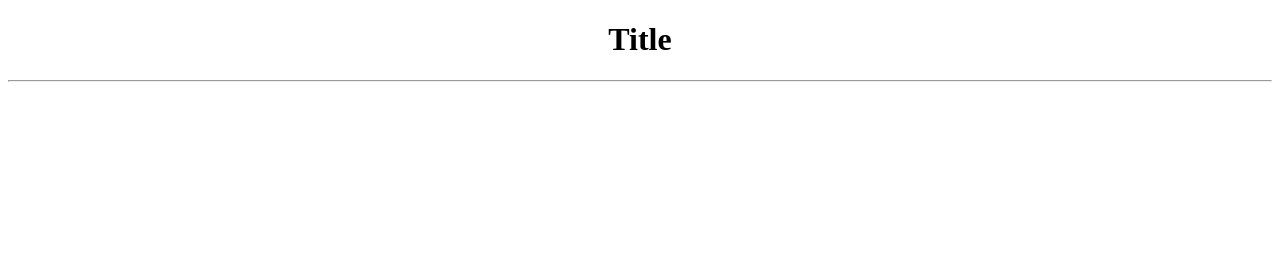
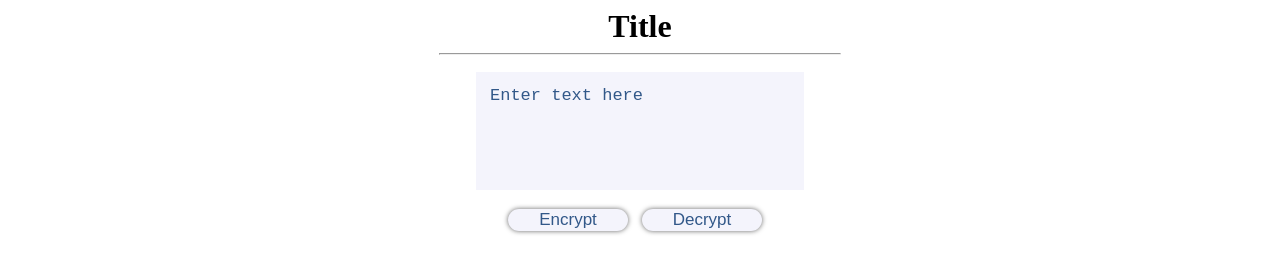
Before and after one commit to Delbelt/Challenge-Oracle-Encrypt, a plain HTML site: page public/index.html in a window 1280 px wide. Drawn offline with Linux system fonts and the light colour scheme.

Commit message:
add components and styles to index

```diff
--- a/public/index.html
+++ b/public/index.html
@@ -15,6 +15,13 @@
             <h1 class='title_page'>Title</h1>
             <hr>
         </header>
-        <script src='../src/index.js'></script>
+
+        <div>
+            <textarea name="" id="txt" cols="30" rows="5" maxlength=100 placeholder="Enter text here"></textarea>
+            <br>
+            <button id="encriptar">Encrypt</button> <button id="desencriptar">Decrypt</button>
+        </div>
+
+        <script src="../src/index.js"></script>
     </body>
 </html>
--- a/src/style/index.css
+++ b/src/style/index.css
@@ -2,3 +2,75 @@ body
 {
     text-align: center;
 }
+
+div
+{
+    place-items: center;
+    align-items: center;
+}
+
+button
+{
+    background: #f4f4fc;
+    align-items: center;
+    border-radius: 20px;
+    border: 1px;
+    font-size: 17px;
+    color: #325889;
+    cursor: pointer;
+    font-weight: 540;
+    margin-top: 15px;
+    margin-right: 10px;
+    width: 120px;
+    box-shadow: 0px 0px 5px #666666;
+}
+
+button:hover
+{
+    background: #2c2c2c;
+    box-shadow: 0px 0px 12px 1px #666666;
+}
+
+textarea
+{
+    width: 100%;
+    height: 100%;
+    max-width: 300px;
+    max-height: 90px;
+    border-radius: 0px;
+    text-align: left;
+    font-size: 17px;
+    background-color:#f4f4fc;
+    color: #325889;
+    margin: auto;
+    margin-top: 2px;
+    padding: 12px;
+    transition: .3 ease all;
+    border: 2px solid transparent;
+    resize: none;
+    caret-color: #325889;
+}
+
+textarea:focus
+{
+    outline: unset;
+    border: 2px solid black;
+    transition-duration: 1s;
+}
+
+textarea::placeholder
+{
+    color: #325889;
+}
+
+h1
+{
+    margin: auto;
+    text-align: center;
+}
+
+hr
+{
+    margin-bottom: 15px;
+    width: 400px;
+}
```
